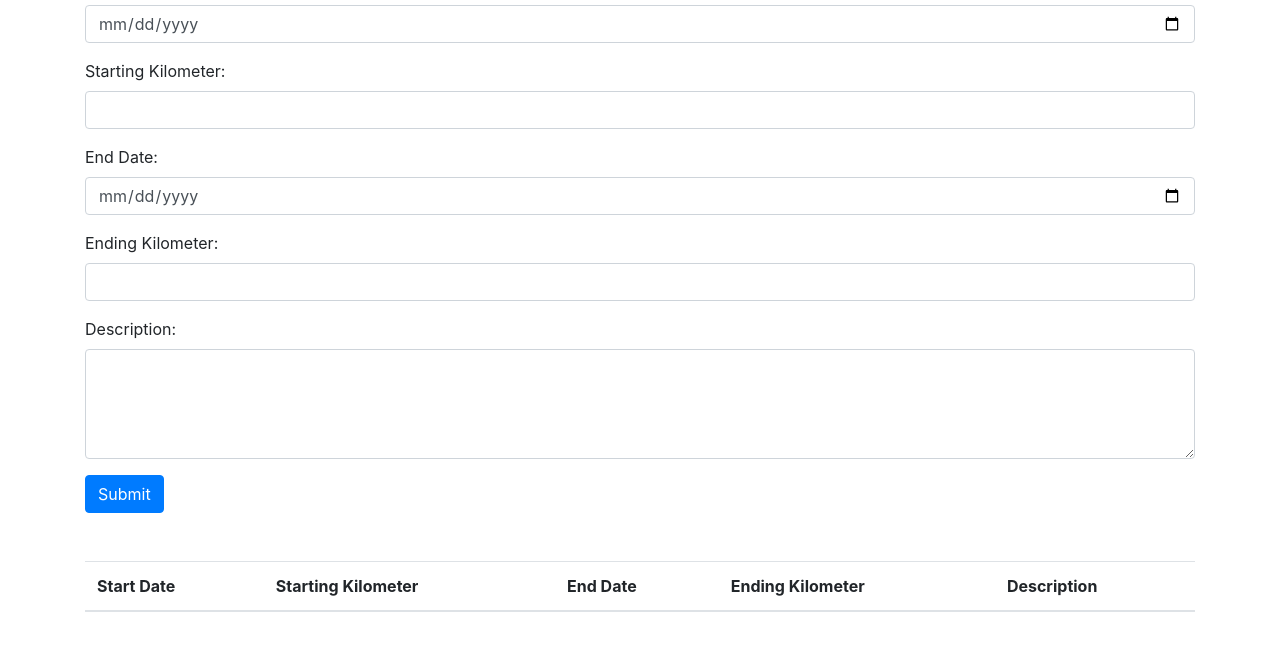
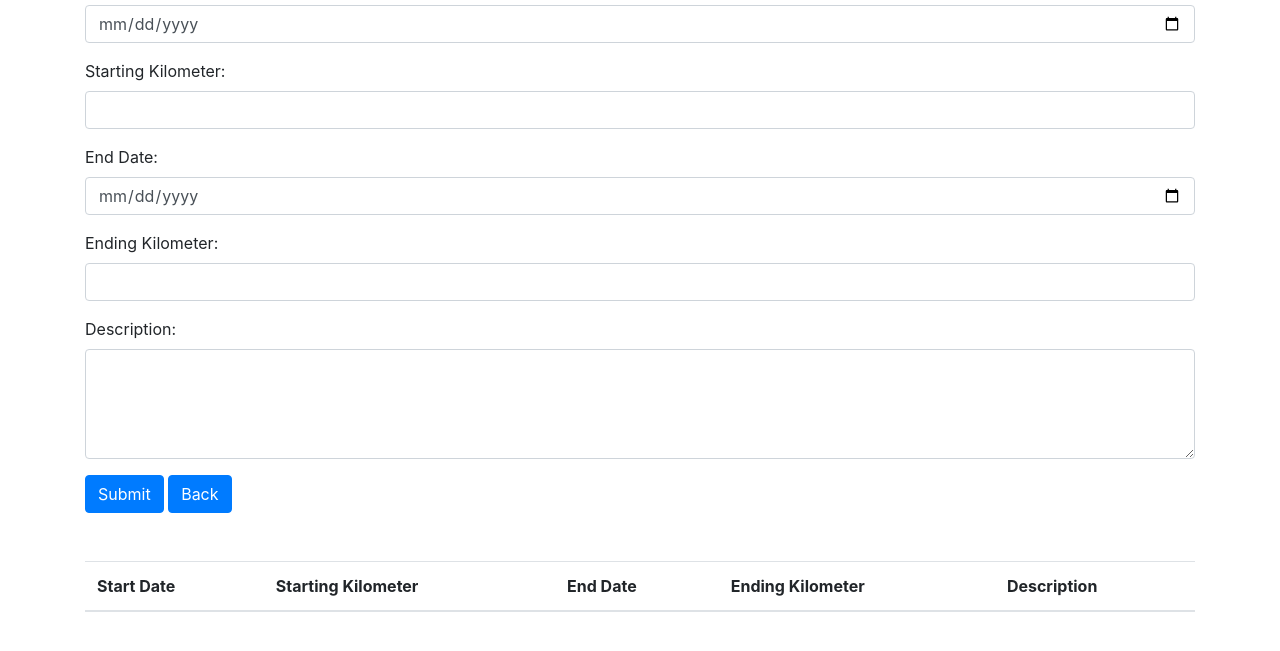
Before and after one commit to Mani7871169/MyApps, a plain HTML site: page KilometerTracker.htm in a window 1280 px wide. Shown: the part 137-788 px from the top of the page. Drawn offline with nearby package versions, Linux system fonts and the light colour scheme.

Commit message:
Update KilometerTracker.htm

```diff
--- a/KilometerTracker.htm
+++ b/KilometerTracker.htm
@@ -40,7 +40,10 @@
             <textarea id="description" name="description" class="form-control" rows="4"></textarea>
         </div>
 
-        <button type="submit" class="btn btn-primary">Submit</button>
+        <button type="submit" class="btn btn-primary">Submit</button><a href="index.html">
+    <button class="btn btn-primary">Back</button>
+</a>
+
     </form>
 
     <table id="dataTable" class="table mt-5">
```
